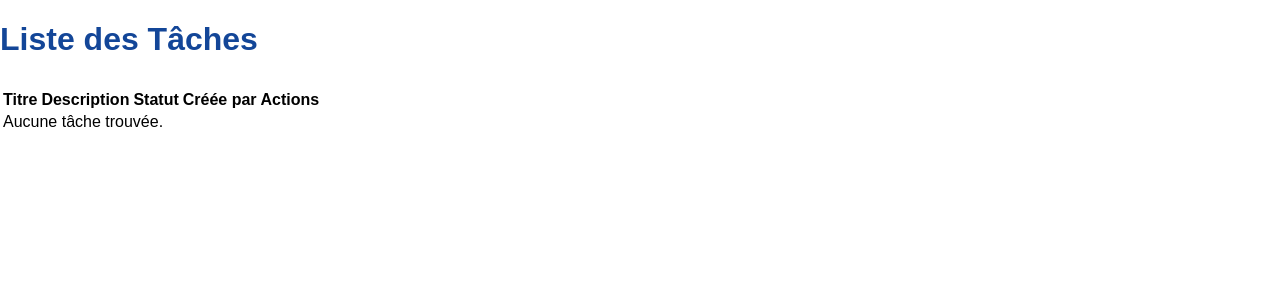
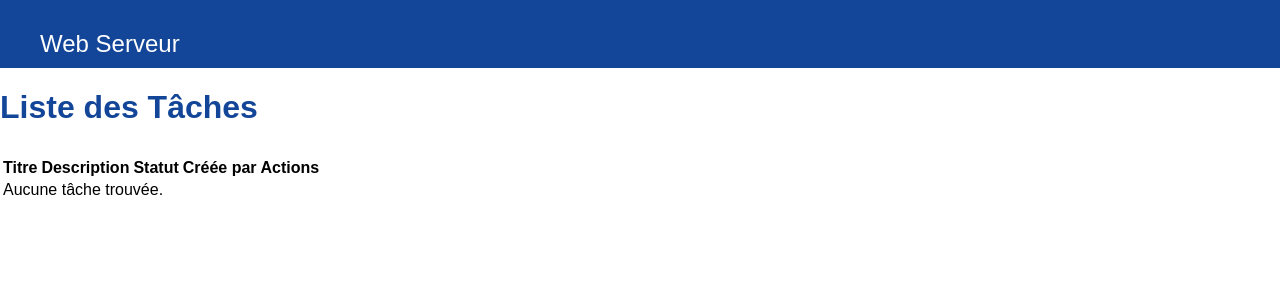
Before and after one commit to Syrinbh/projetServeur, a Django app: page /list/ in a window 1280 px wide. Shown: the top 300 px of the page. Run offline with Django 5.2, Linux system fonts and the light colour scheme; data that the repository does not hold is empty.

Commit message:
ajout navbar

```diff
--- a/Serveur/projetServeur/tasks/templates/tasks/List_task.html
+++ b/Serveur/projetServeur/tasks/templates/tasks/List_task.html
@@ -9,6 +9,15 @@
     <link rel="stylesheet" href="{% static 'styles.css' %}">
 </head>
 <body>
+   <!-- Navbar simple -->
+
+ <nav class="navbar">
+  <div class="navbar-left">
+      <div class="navbar-right">
+          <a href="{% url 'home' %}">Web Serveur</a>
+      </div>
+  </div>
+</nav>
 
       <h1>Liste des Tâches</h1>
 
--- a/Serveur/projetServeur/tasks/views.py
+++ b/Serveur/projetServeur/tasks/views.py
@@ -21,7 +21,6 @@ def Register_view(request):
         form = RegisterForm()
 
     return render(request, "tasks/register.html",{'form': form})
-
 
 
 def Login_view(request):
```
Also changed, not shown: Serveur/projetServeur/tasks/templates/tasks/Create_task.html (+9 -0 lines), Serveur/projetServeur/tasks/templates/tasks/Delete_task.html (+9 -0 lines).
